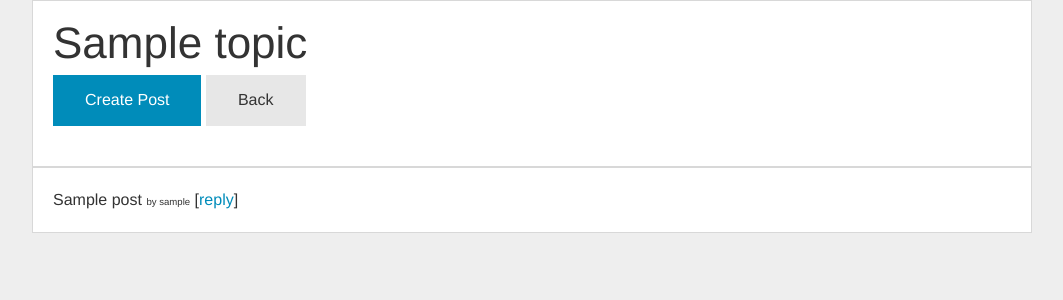
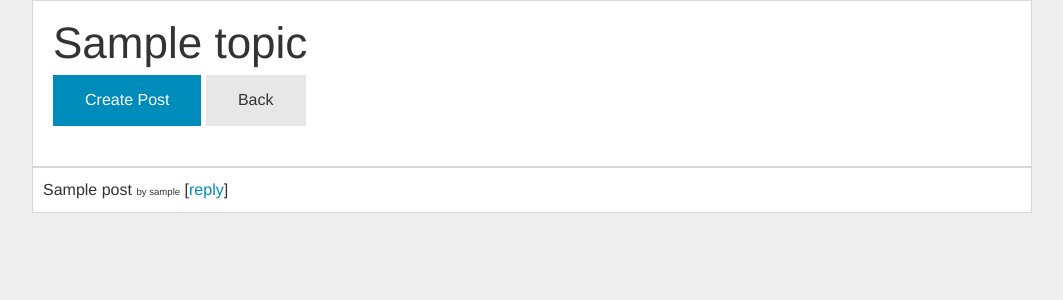
Before and after one commit to clrke/quentomu, a Django app: page /topics/1 in a window 1280 px wide. Shown: the top 300 px of the page, without its empty margins (108-1171 px from the left). Run offline with Django 3.2, Linux system fonts and the light colour scheme; tables that the repository leaves empty hold one stand-in row (values such as "Sample post").

Commit message:
Make padding of topic posts smaller

```diff
--- a/quentomu/static/main.css
+++ b/quentomu/static/main.css
@@ -37,3 +37,7 @@ body {
 .logo {
 	height: 40px;
 }
+
+.small-padding {
+	padding: 10px;
+}
--- a/quentomu/templates/topics/post.html
+++ b/quentomu/templates/topics/post.html
@@ -1,4 +1,4 @@
-<div class="panel white no-margin">
+<div class="panel white no-margin small-padding">
 	{{ post.title }} <small>by {{ post.author.username }}</small>
 	 [<a href="/topics/reply/{{ post.id }}">reply</a>]
 	{% for reply in post.replies %}
```
